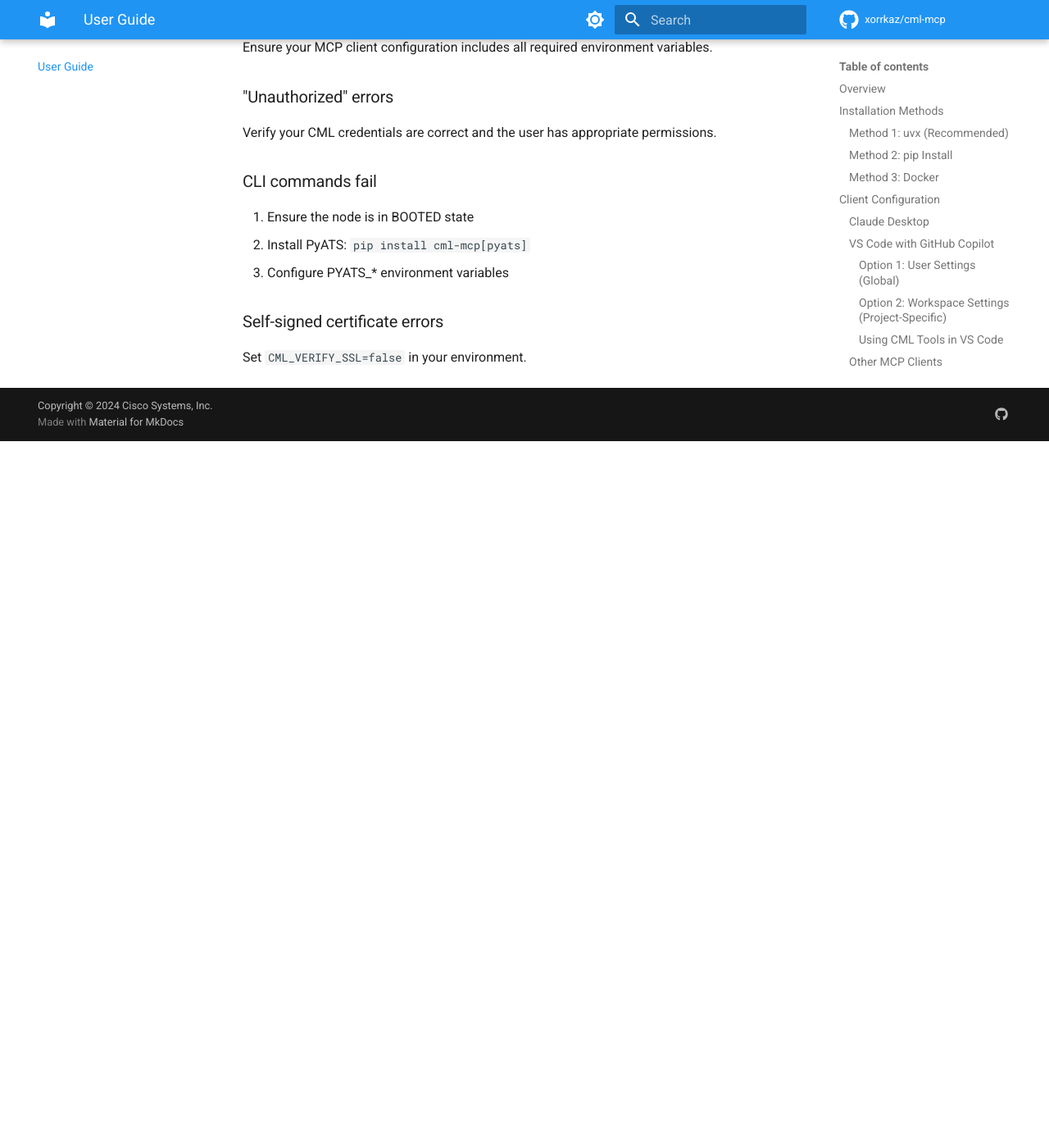
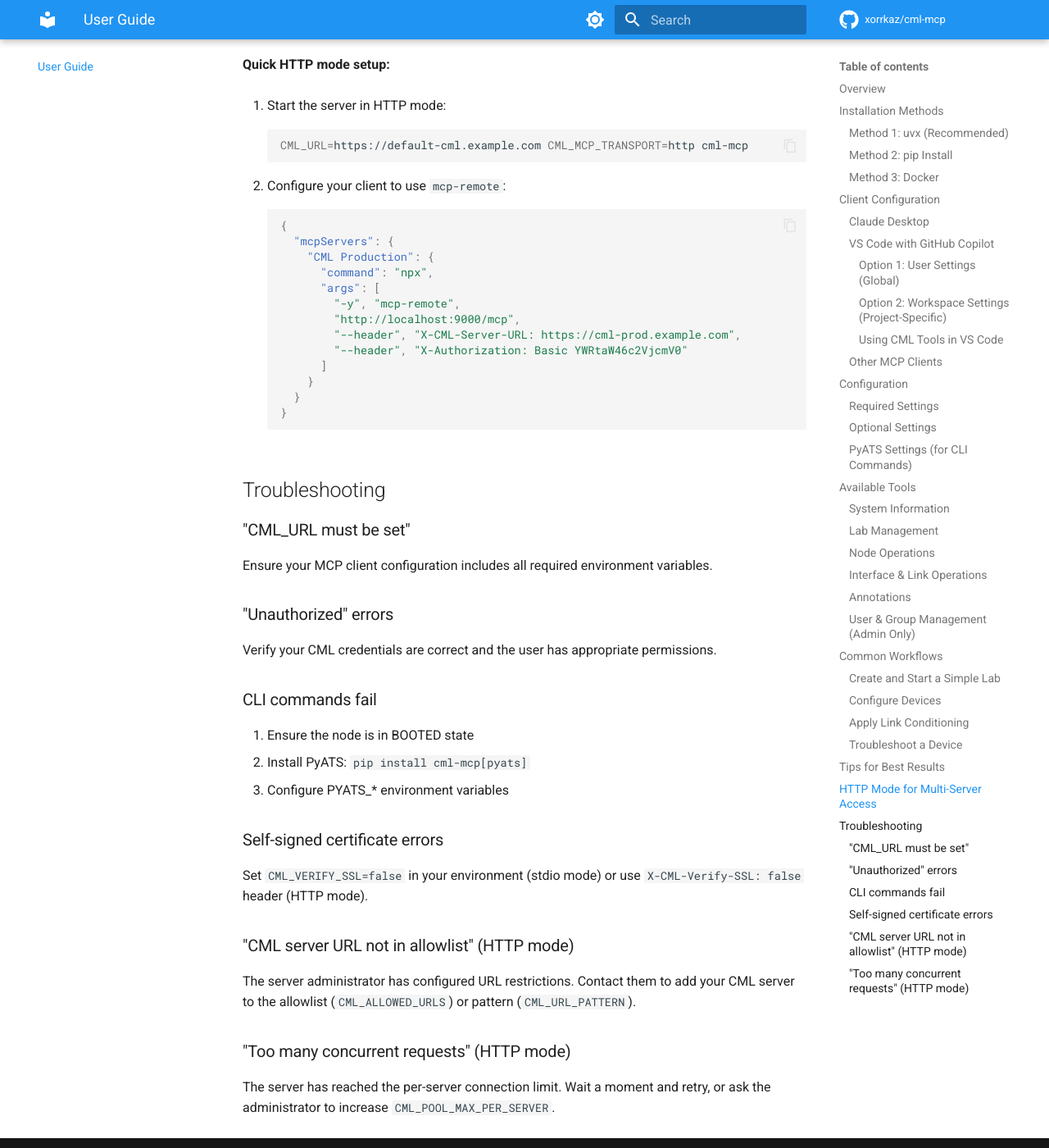
Before and after one commit to xorrkaz/cml-mcp, an MkDocs documentation site: the page built from docs/user-guide.md, in a window 1280 px wide and 1400 px high, scrolled down 9775 px. Shown: the whole window at 82% size. Built offline with MkDocs 1.6.1 and Material for MkDocs 9.7.7, drawn with Linux system fonts in a browser that asks for light colours; comment, search, counter and statistics services are not loaded; before the commit the page ends 10313 px from its top, so only the background shows below that; some of the changed text lies outside the part shown.

Commit message:
docs: update user-facing docs for multi-server
Added Multi-Server to index capabilities table.
Added HTTP mode section and troubleshooting to user-guide.
Updated README with headers and pool configuration.

````diff
--- a/docs/user-guide.md
+++ b/docs/user-guide.md
@@ -376,6 +376,34 @@ For running nodes (requires PyATS):
 3. **Wait for convergence**: Ask the assistant to wait for nodes to boot before running commands
 4. **Check prerequisites**: Ensure nodes are in the correct state (e.g., BOOTED for CLI commands)
 
+## HTTP Mode for Multi-Server Access
+
+If you need to connect to multiple CML servers or share access across teams, use HTTP mode. See [Transport Modes](transport-modes.md) for details.
+
+**Quick HTTP mode setup:**
+
+1. Start the server in HTTP mode:
+   ```bash
+   CML_URL=https://default-cml.example.com CML_MCP_TRANSPORT=http cml-mcp
+   ```
+
+2. Configure your client to use `mcp-remote`:
+   ```json
+   {
+     "mcpServers": {
+       "CML Production": {
+         "command": "npx",
+         "args": [
+           "-y", "mcp-remote",
+           "http://localhost:9000/mcp",
+           "--header", "X-CML-Server-URL: https://cml-prod.example.com",
+           "--header", "X-Authorization: Basic YWRtaW46c2VjcmV0"
+         ]
+       }
+     }
+   }
+   ```
+
 ## Troubleshooting
 
 ### "CML_URL must be set"
@@ -394,4 +422,12 @@ Verify your CML credentials are correct and the user has appropriate permissions
 
 ### Self-signed certificate errors
 
-Set `CML_VERIFY_SSL=false` in your environment.
+Set `CML_VERIFY_SSL=false` in your environment (stdio mode) or use `X-CML-Verify-SSL: false` header (HTTP mode).
+
+### "CML server URL not in allowlist" (HTTP mode)
+
+The server administrator has configured URL restrictions. Contact them to add your CML server to the allowlist (`CML_ALLOWED_URLS`) or pattern (`CML_URL_PATTERN`).
+
+### "Too many concurrent requests" (HTTP mode)
+
+The server has reached the per-server connection limit. Wait a moment and retry, or ask the administrator to increase `CML_POOL_MAX_PER_SERVER`.
````
Also changed, not shown: README.md (+22 -0 lines), docs/index.md (+1 -0 lines).
